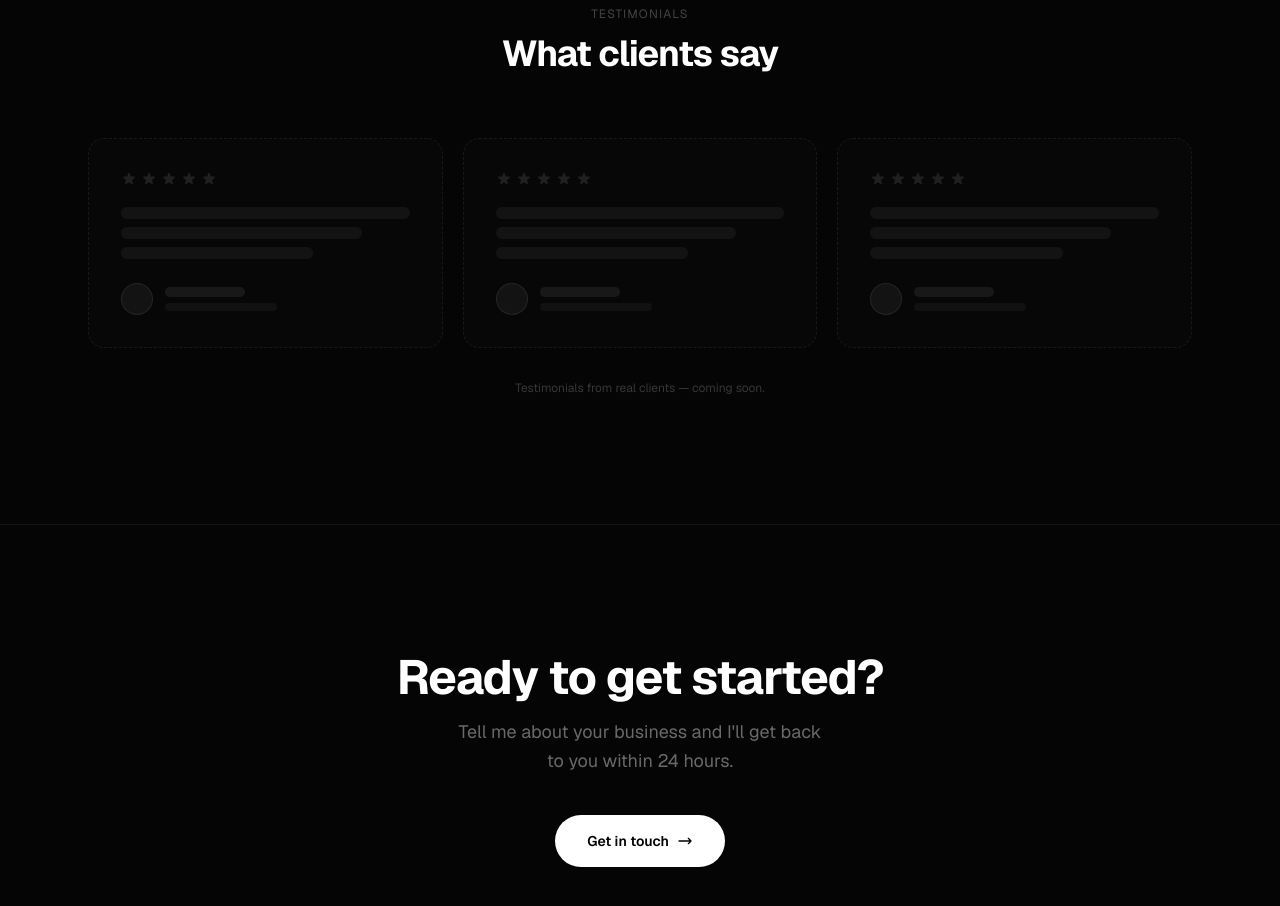
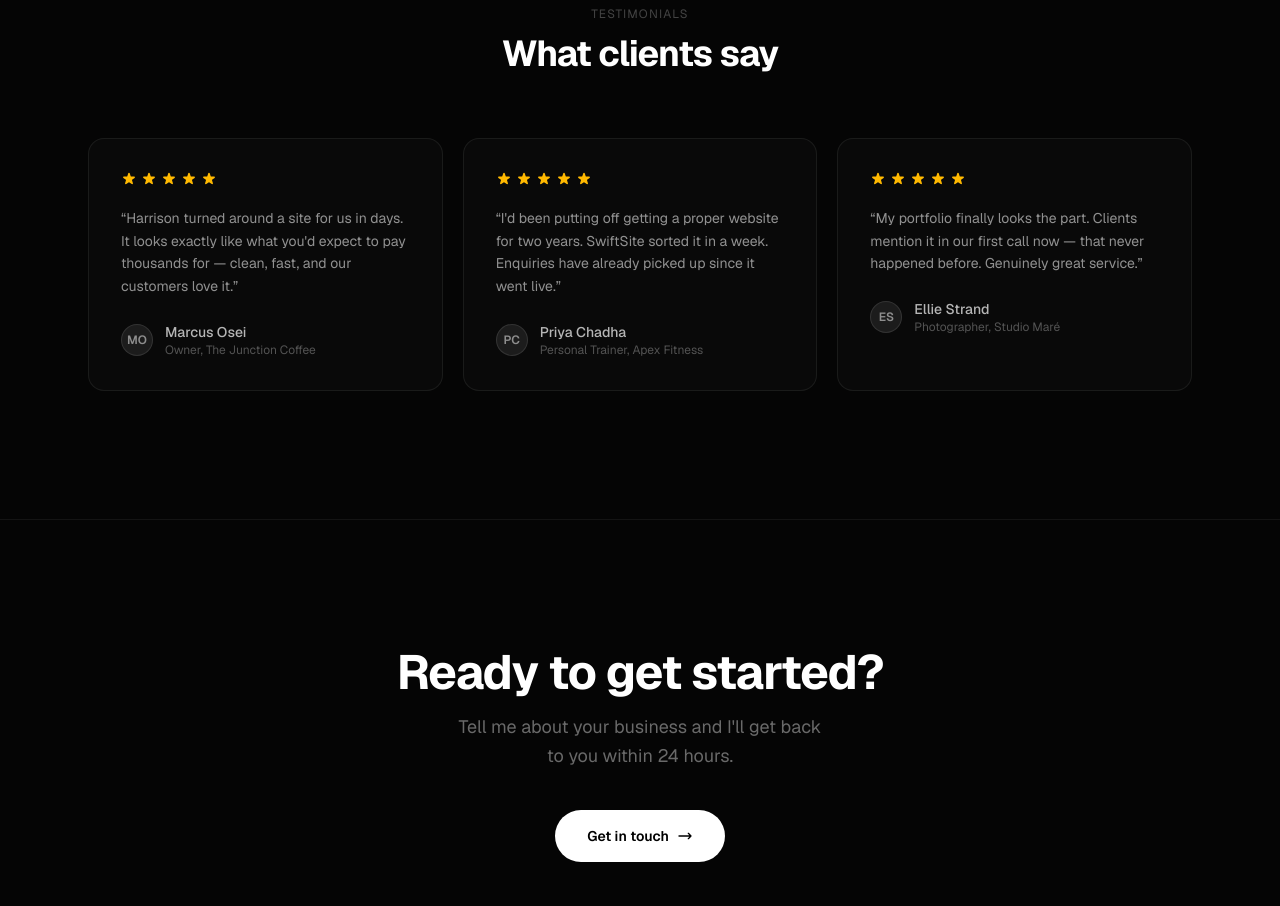
Before and after one commit to Boyns2017/swiftsite, a Next.js app: page / in a window 1280 px wide. Shown: the part 3380-4286 px from the top of the page. Built offline with nearby package versions, Linux system fonts and the light colour scheme.

Commit message:
Update testimonials...

```diff
--- a/src/app/work/page.tsx
+++ b/src/app/work/page.tsx
@@ -1,5 +1,5 @@
 import type { Metadata } from "next";
-import Link from "next/link";
+import WorkGrid from "@/components/WorkGrid";
 
 export const metadata: Metadata = {
   title: "Work — SwiftSite",
@@ -23,24 +23,7 @@ export default function WorkPage() {
         </p>
       </div>
 
-      {/* Empty state */}
-      <div className="rounded-3xl border border-dashed border-white/10 bg-white/[0.01] py-32 flex flex-col items-center justify-center text-center px-6">
-        <div className="w-14 h-14 rounded-2xl border border-white/10 bg-white/[0.03] flex items-center justify-center text-2xl mb-6">
-          🚀
-        </div>
-        <h2 className="text-white font-semibold text-xl mb-2">
-          Projects coming soon
-        </h2>
-        <p className="text-white/35 text-sm max-w-xs leading-relaxed mb-8">
-          Be one of the first. Every site built gets featured here.
-        </p>
-        <Link
-          href="/contact"
-          className="inline-flex items-center gap-2 px-7 py-3.5 bg-white text-black text-sm font-semibold rounded-full hover:bg-white/90 transition-colors"
-        >
-          Start your project
-        </Link>
-      </div>
+      <WorkGrid />
     </div>
   );
 }
--- a/src/components/Testimonials.tsx
+++ b/src/components/Testimonials.tsx
@@ -1,3 +1,27 @@
+const testimonials = [
+  {
+    quote:
+      "Harrison turned around a site for us in days. It looks exactly like what you'd expect to pay thousands for — clean, fast, and our customers love it.",
+    name: "Marcus Osei",
+    role: "Owner, The Junction Coffee",
+    initials: "MO",
+  },
+  {
+    quote:
+      "I'd been putting off getting a proper website for two years. SwiftSite sorted it in a week. Enquiries have already picked up since it went live.",
+    name: "Priya Chadha",
+    role: "Personal Trainer, Apex Fitness",
+    initials: "PC",
+  },
+  {
+    quote:
+      "My portfolio finally looks the part. Clients mention it in our first call now — that never happened before. Genuinely great service.",
+    name: "Ellie Strand",
+    role: "Photographer, Studio Maré",
+    initials: "ES",
+  },
+];
+
 export default function Testimonials() {
   return (
     <section className="py-32 border-t border-white/[0.06]">
@@ -12,17 +36,16 @@ export default function Testimonials() {
         </div>
 
         <div className="grid grid-cols-1 md:grid-cols-3 gap-5">
-          {[1, 2, 3].map((i) => (
+          {testimonials.map((t) => (
             <div
-              key={i}
-              className="p-8 rounded-2xl border border-dashed border-white/[0.07] bg-white/[0.01]"
+              key={t.name}
+              className="p-8 rounded-2xl border border-white/[0.07] bg-white/[0.02]"
             >
-              {/* Star row */}
               <div className="flex gap-1 mb-5">
                 {[...Array(5)].map((_, s) => (
                   <svg
                     key={s}
-                    className="w-4 h-4 text-white/10"
+                    className="w-4 h-4 text-amber-400"
                     fill="currentColor"
                     viewBox="0 0 20 20"
                   >
@@ -31,28 +54,22 @@ export default function Testimonials() {
                 ))}
               </div>
 
-              {/* Quote placeholder */}
-              <div className="space-y-2 mb-6">
-                <div className="h-3 bg-white/[0.05] rounded-full w-full" />
-                <div className="h-3 bg-white/[0.05] rounded-full w-5/6" />
-                <div className="h-3 bg-white/[0.05] rounded-full w-4/6" />
-              </div>
+              <p className="text-white/55 text-sm leading-relaxed mb-6">
+                &ldquo;{t.quote}&rdquo;
+              </p>
 
-              {/* Author placeholder */}
               <div className="flex items-center gap-3">
-                <div className="w-8 h-8 rounded-full bg-white/[0.05] border border-white/[0.07]" />
-                <div className="space-y-1.5">
-                  <div className="h-2.5 bg-white/[0.07] rounded-full w-20" />
-                  <div className="h-2 bg-white/[0.04] rounded-full w-28" />
+                <div className="w-8 h-8 rounded-full bg-white/[0.08] border border-white/[0.1] flex items-center justify-center text-white/50 text-xs font-semibold shrink-0">
+                  {t.initials}
+                </div>
+                <div>
+                  <p className="text-white/70 text-sm font-medium">{t.name}</p>
+                  <p className="text-white/30 text-xs">{t.role}</p>
                 </div>
               </div>
             </div>
           ))}
         </div>
-
-        <p className="text-center text-white/20 text-xs mt-8">
-          Testimonials from real clients — coming soon.
-        </p>
       </div>
     </section>
   );
```
